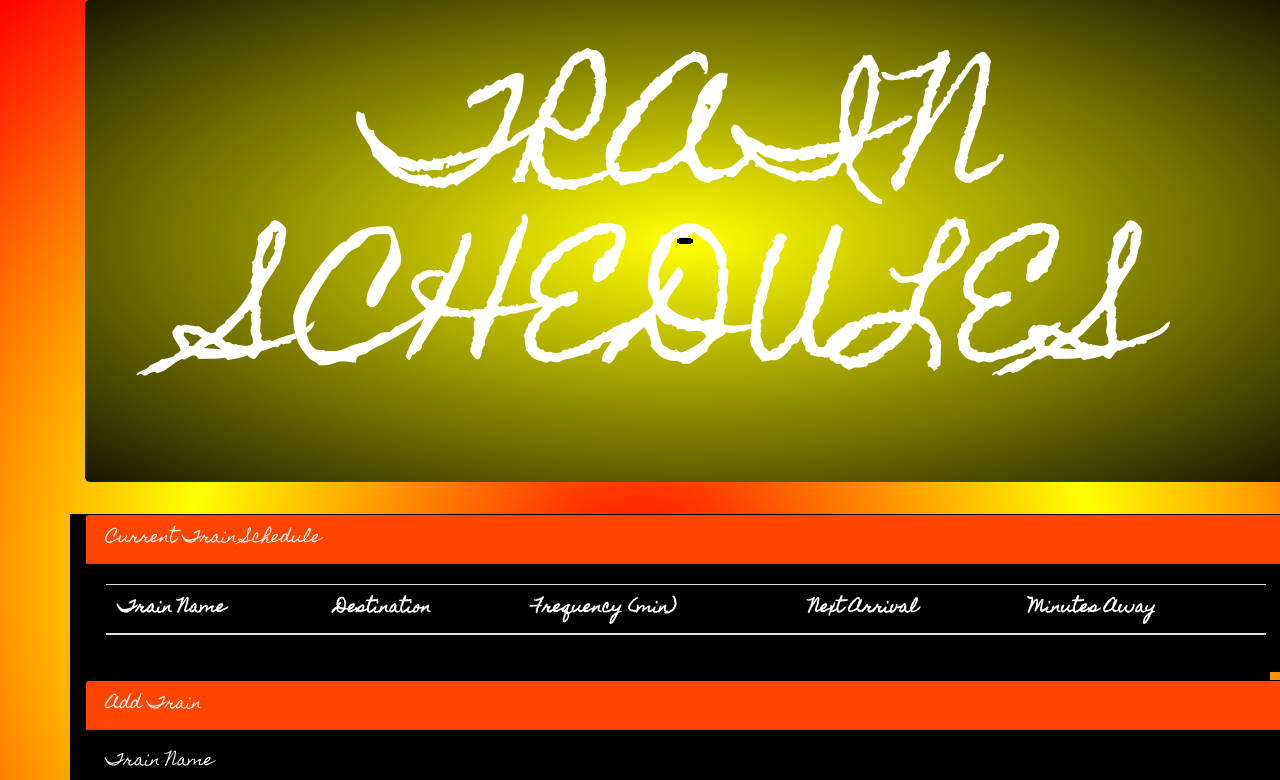
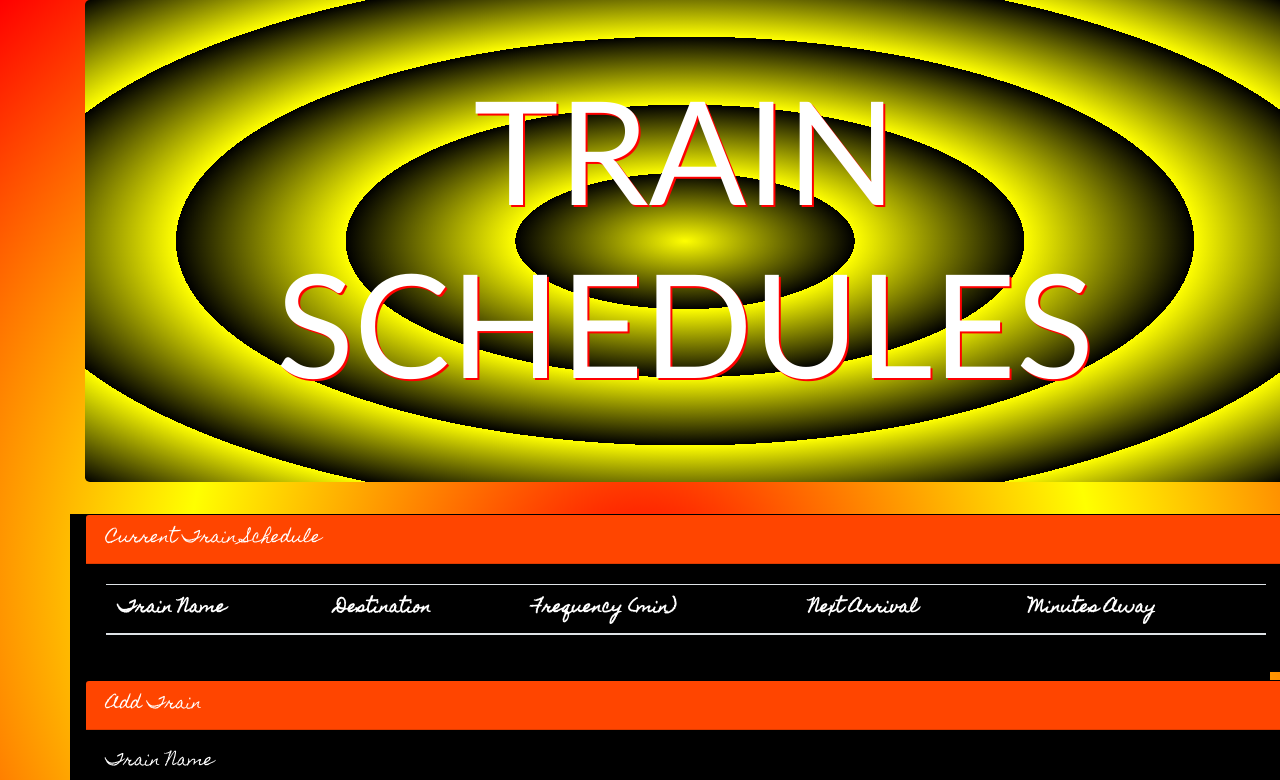
Before and after one commit to kyleruff1/TrainTimes, a plain HTML site: page index.html in a window 1280 px wide. Shown: the top 780 px of the page. Drawn offline with nearby package versions, Linux system fonts and the light colour scheme; no server answers.

```diff
--- a/index.html
+++ b/index.html
@@ -21,8 +21,8 @@
 
   <div class="container">
     <!-- Jumbotron -->
-    <div class="jumbotron" style="width: 1200px; align-self: left; font-family: 'Homemade Apple', cursive; background-image: repeating-radial-gradient(red 1%, yellow .5%, black 110%">
-      <h1 class="text-center" style="color: white; font-size: 900%" >TRAIN SCHEDULES</h1>
+    <div class="jumbotron" style="width: 1200px; align-self: left; font-family: 'Trebuchet MS', 'Lucida Sans Unicode', 'Lucida Grande', 'Lucida Sans', Arial, sans-serif; background-image: repeating-radial-gradient(red 20%, yellow .5%, black 40%">
+      <h1 class="text-center" style="color: white; font-size: 900%; text-shadow: 2px 2px red;" >TRAIN SCHEDULES</h1>
     </div>
     <div class="row" style="background-color: black; color: white; width: 1200px; align-self: left">
       <div class="col-lg-12" style="background-color: black; width: 1200px; align-self: left">
```
Also changed, not shown: game.js (+2 -5 lines).
